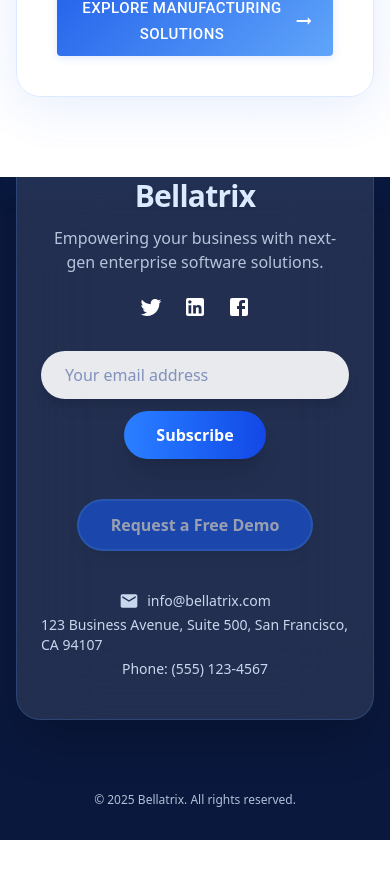
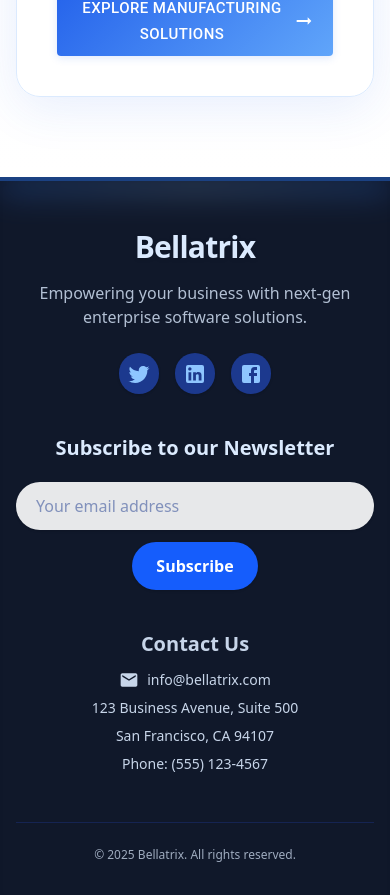
Before and after one commit to nada7harby/Bellatrix-, a React (Vite) app: page / in a window 390 px wide. Shown: the part 5340-6235 px from the top of the page. Before the commit the page ends 6180 px from the top, so only its background shows below. Built offline with nearby package versions, Linux system fonts and the light colour scheme.

Commit message:
Update Footer.jsx

```diff
--- a/src/components/Footer.jsx
+++ b/src/components/Footer.jsx
@@ -1,63 +1,105 @@
-import { Facebook, Twitter, LinkedIn, Email } from '@mui/icons-material';
+import { Facebook, Twitter, LinkedIn, Email, ArrowUpward } from '@mui/icons-material';
+import { useState } from 'react';
 
 const Footer = () => {
+  const [email, setEmail] = useState('');
+  const [status, setStatus] = useState(null); // 'success' | 'error' | null
+  const [showTop, setShowTop] = useState(false);
+
+  // Scroll to top handler
+  const handleScrollTop = () => {
+    window.scrollTo({ top: 0, behavior: 'smooth' });
+  };
+
+  // Show scroll-to-top button on scroll
+  if (typeof window !== 'undefined') {
+    window.onscroll = () => {
+      setShowTop(window.scrollY > 200);
+    };
+  }
+
+  // Newsletter submit handler (mock)
+  const handleSubmit = (e) => {
+    e.preventDefault();
+    if (email && email.includes('@')) {
+      setStatus('success');
+      setEmail('');
+      setTimeout(() => setStatus(null), 2500);
+    } else {
+      setStatus('error');
+      setTimeout(() => setStatus(null), 2500);
+    }
+  };
+
   return (
-    <footer className="relative bg-[#0a183d] text-white pt-0 pb-8 px-4 overflow-hidden">
-      {/* Neon border glow */}
-      <div className="absolute inset-0 pointer-events-none z-0">
-        <div className="absolute inset-0 rounded-t-3xl border-t-4 border-blue-500/60 blur-lg animate-pulse" />
-      </div>
-      <div className="container mx-auto max-w-2xl relative z-10">
-        <div className="backdrop-blur-2xl bg-white/10 border border-blue-400/20 rounded-3xl shadow-2xl px-6 py-10 flex flex-col items-center gap-8 mt-[-40px]">
+    <footer className="relative bg-[#10182a] text-white pt-0 pb-8 px-0 overflow-hidden border-t-4 border-blue-500/40 shadow-inner">
+      {/* Top border glow */}
+      <div className="absolute top-0 left-0 w-full h-2 bg-gradient-to-r from-blue-500 via-blue-300 to-blue-500 blur-lg opacity-60 z-0" />
+      <div className="relative z-10 w-full max-w-7xl mx-auto px-4">
+        <div className="flex flex-col md:flex-row justify-between items-stretch gap-10 py-12">
           {/* Brand & Social */}
-          <div className="flex flex-col items-center gap-3">
+          <div className="flex-1 flex flex-col items-center md:items-start gap-4">
             <h3 className="text-3xl font-extrabold tracking-tight text-blue-100 drop-shadow">Bellatrix</h3>
-            <p className="text-blue-100/80 text-center max-w-xs">Empowering your business with next-gen enterprise software solutions.</p>
-            <div className="flex space-x-5 mt-2">
+            <p className="text-blue-100/80 text-center md:text-left max-w-xs">Empowering your business with next-gen enterprise software solutions.</p>
+            <div className="flex space-x-4 mt-2">
               {[{icon: <Twitter fontSize="medium" />, href: "#"}, {icon: <LinkedIn fontSize="medium" />, href: "#"}, {icon: <Facebook fontSize="medium" />, href: "#"}].map((item, idx) => (
                 <a
                   key={idx}
                   href={item.href}
-                  className="relative group hover:scale-110 transition-transform"
+                  className="group p-2 rounded-full bg-blue-900 hover:bg-blue-600 transition-colors duration-300 shadow hover:scale-110"
+                  aria-label="Social Link"
                 >
-                  <span className="absolute inset-0 rounded-full bg-blue-500 opacity-0 group-hover:opacity-20 group-active:opacity-30 transition-all scale-75 group-hover:scale-100 blur-md" />
+                  <span className="text-blue-300 group-hover:text-white transition-colors duration-300">
                     {item.icon}
+                  </span>
                 </a>
               ))}
             </div>
           </div>
           {/* Newsletter */}
-          <form className="flex flex-col sm:flex-row gap-3 w-full max-w-md items-center justify-center">
+          <div className="flex-1 flex flex-col items-center justify-center gap-4">
+            <h4 className="text-xl font-semibold text-blue-100 mb-1">Subscribe to our Newsletter</h4>
+            <form onSubmit={handleSubmit} className="flex flex-col sm:flex-row gap-3 w-full max-w-sm items-center justify-center">
               <input
                 type="email"
+                value={email}
+                onChange={e => setEmail(e.target.value)}
                 placeholder="Your email address"
-              className="rounded-full px-6 py-3 text-blue-900 bg-white/90 focus:outline-none focus:ring-2 focus:ring-blue-400 w-full text-base font-medium shadow-lg"
+                className="rounded-full px-5 py-3 text-blue-900 bg-white/90 focus:outline-none focus:ring-2 focus:ring-blue-400 w-full text-base font-medium shadow"
                 required
               />
               <button
                 type="submit"
-              className="bg-gradient-to-r from-blue-500 to-blue-700 hover:from-blue-600 hover:to-blue-800 text-white font-bold rounded-full px-8 py-3 transition-all shadow-xl"
+                className="bg-blue-600 hover:bg-blue-700 text-white font-bold rounded-full px-6 py-3 transition-all shadow"
               >
                 Subscribe
               </button>
             </form>
-          {/* Call to Action */}
-          <a
-            href="#demo"
-            className="inline-block bg-blue-600 hover:bg-blue-700 text-white font-bold rounded-full px-8 py-3 mt-2 shadow-lg transition-all border-2 border-blue-400/40 hover:border-blue-300/80 animate-pulse"
-          >
-            Request a Free Demo
-          </a>
+            {status === 'success' && <div className="text-green-400 text-sm">Thank you for subscribing!</div>}
+            {status === 'error' && <div className="text-red-400 text-sm">Please enter a valid email address.</div>}
+          </div>
           {/* Contact */}
-          <div className="flex flex-col items-center gap-1 text-blue-100/90 text-sm mt-2">
+          <div className="flex-1 flex flex-col items-center md:items-end gap-2 text-blue-100/90 text-sm">
+            <h4 className="text-xl font-semibold mb-1">Contact Us</h4>
             <div className="flex items-center gap-2"><Email fontSize="small" /> info@bellatrix.com</div>
-            <div>123 Business Avenue, Suite 500, San Francisco, CA 94107</div>
+            <div>123 Business Avenue, Suite 500</div>
+            <div>San Francisco, CA 94107</div>
             <div>Phone: (555) 123-4567</div>
           </div>
         </div>
-        <div className="text-center mt-10 pt-8 text-blue-100/80 text-xs">
+        <div className="text-center pt-6 text-blue-100/70 text-xs border-t border-blue-900/40">
           <p>&copy; {new Date().getFullYear()} Bellatrix. All rights reserved.</p>
         </div>
+        {/* Scroll to Top Button */}
+        {showTop && (
+          <button
+            onClick={handleScrollTop}
+            className="fixed bottom-8 right-8 z-50 bg-blue-700 hover:bg-blue-900 text-white p-3 rounded-full shadow-lg hover:scale-110 transition-transform animate-bounce"
+            aria-label="Scroll to top"
+          >
+            <ArrowUpward />
+          </button>
+        )}
       </div>
     </footer>
   );
```
Lines whose indentation alone changed are shown as unchanged.
